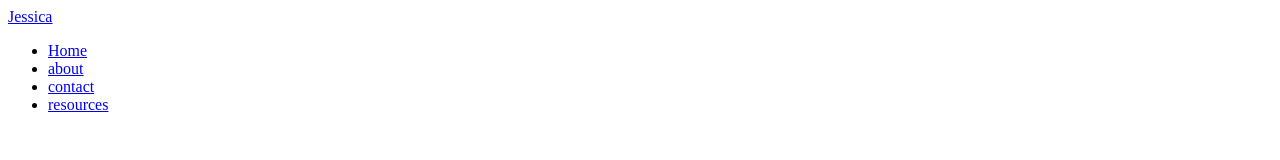
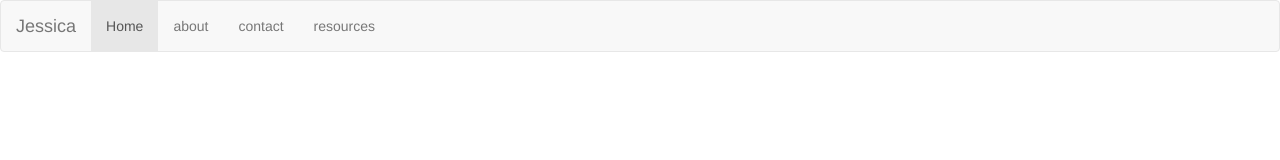
Before and after one commit to jessicaclaudinette/practice-site, a plain HTML site: page about.html in a window 1280 px wide. Drawn offline with Linux system fonts and the light colour scheme.

Commit message:
auto indent and bootstrap linked to all html files

```diff
--- a/about.html
+++ b/about.html
@@ -1,8 +1,10 @@
 <!DOCTYPE html>
 <html lang="en" dir="ltr">
 <head>
-    <meta charset="utf-8">
-    <title></title>
+  <title>About</title>
+  <link href='css/bootstrap.css' rel='stylesheet'>
+  <meta name="viewport" content="width=device-width, initial-scale=1.0">
+  <link rel="stylesheet" type="text/css" href="css/practicestyle.css"
 </head>
 <body>
 
```
Also changed, not shown: contact.html (+4 -1 lines), resources.html (+4 -2 lines), index.html (indentation only). Lines whose indentation alone changed are shown as unchanged.
